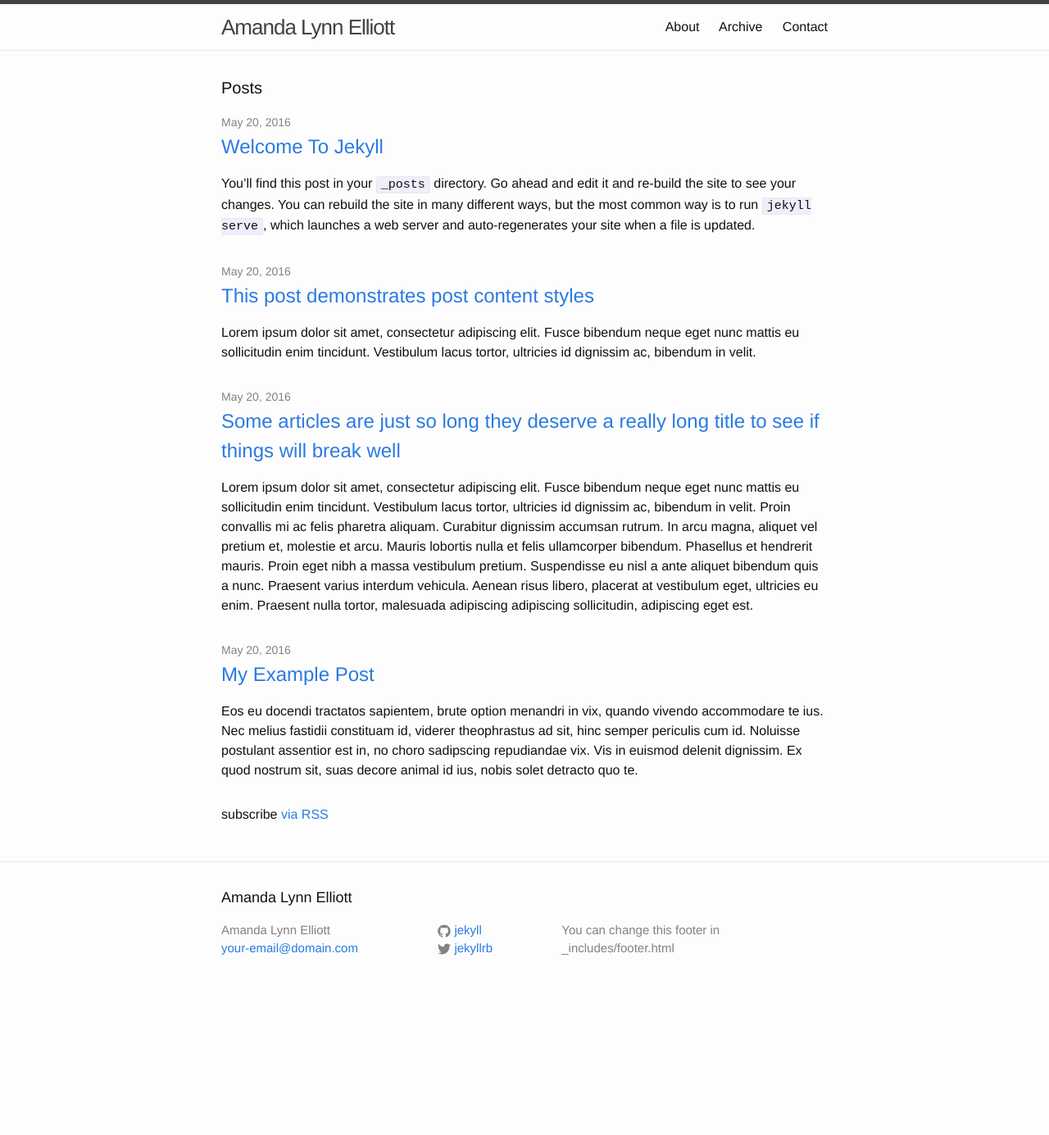
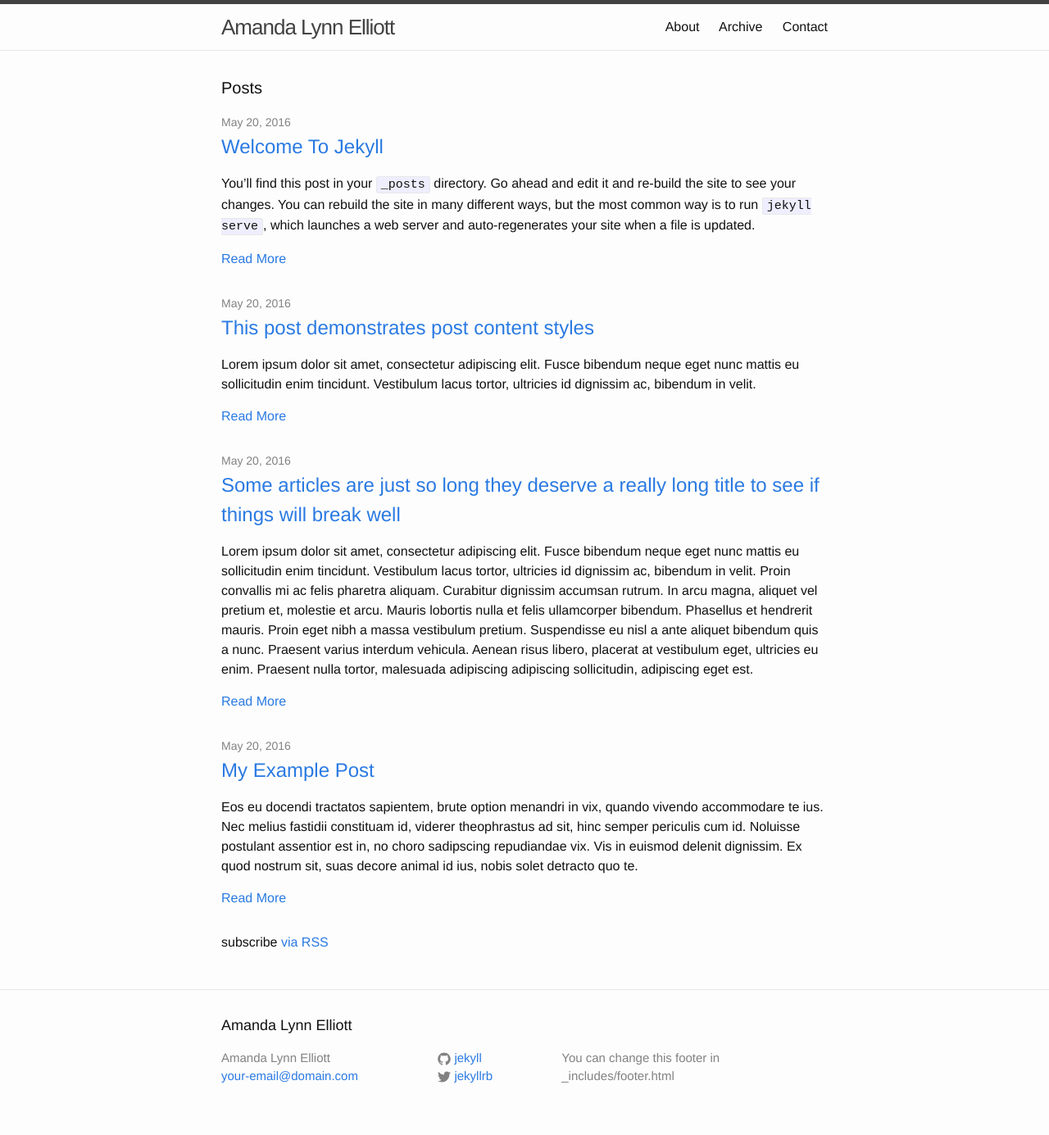
Before and after one commit to amandalynnelliott/amandalynnelliott.github.io-dev, a Jekyll site: the page built from index.md, in a window 1280 px wide. Shown: the whole page at 82% size. Built offline with Jekyll 4.4.1, drawn with Linux system fonts in a browser that asks for light colours; before the commit the page ends 1229 px from its top, so only the background shows below that.

Commit message:
Added 'Read More' button

```diff
--- a/_layouts/home.html
+++ b/_layouts/home.html
@@ -18,8 +18,8 @@ layout: default
         </h2>
           <p>
               {{ post.excerpt }}
+              <a href="{{ post.url | relative_url }}">Read More</a>
           </p>
-
       </li>
     {% endfor %}
   </ul>
```
